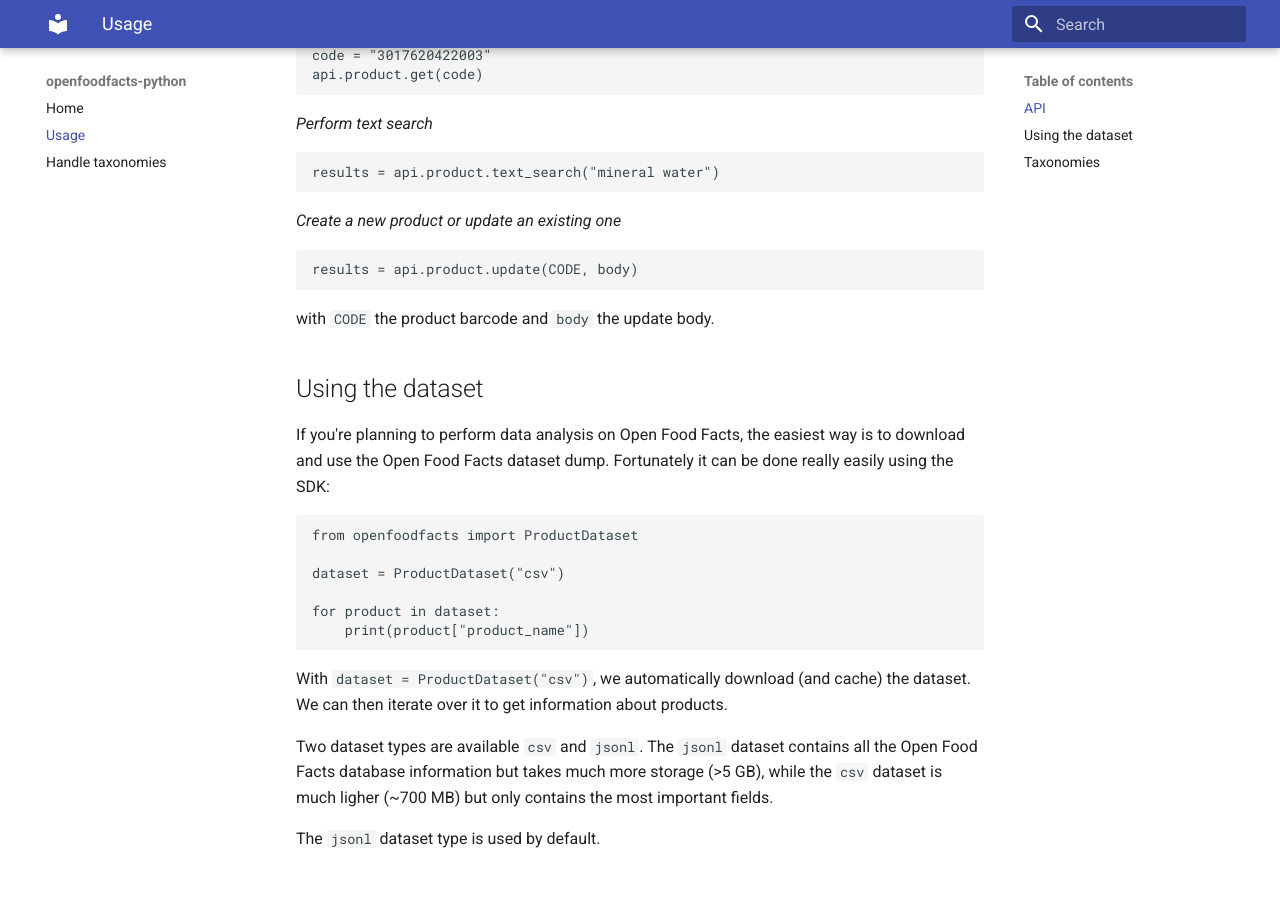
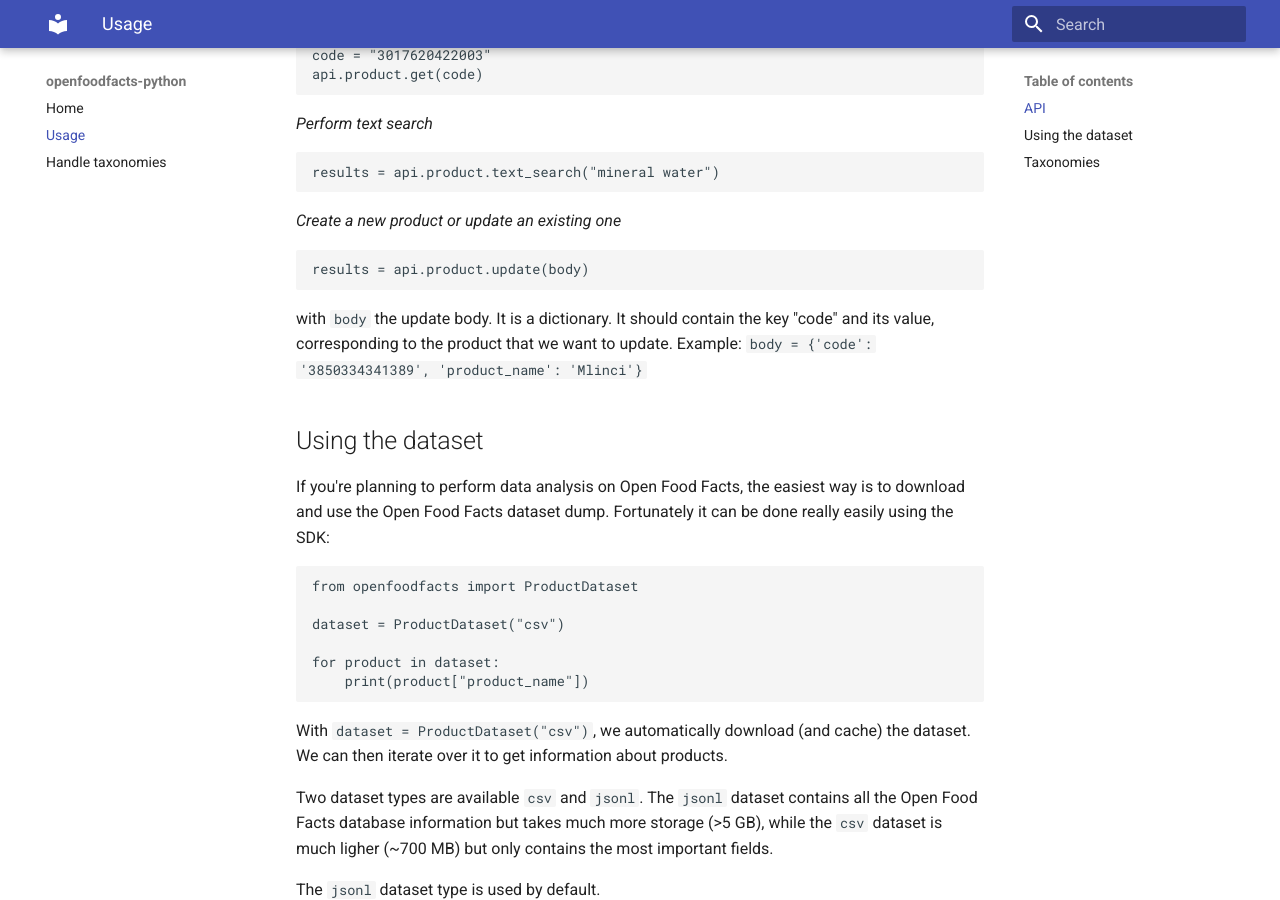
Before and after one commit to openfoodfacts/openfoodfacts-python, an MkDocs documentation site: the page built from docs/usage.md, in a window 1280 px wide and 900 px high, scrolled down 1003 px. Built offline with MkDocs 1.6.1 and Material for MkDocs 9.7.7, drawn with Linux system fonts in a browser that asks for light colours.

Commit message:
fix_upd_product

````diff
--- a/docs/usage.md
+++ b/docs/usage.md
@@ -47,10 +47,13 @@
 *Create a new product or update an existing one*
 
 ```python
-results = api.product.update(CODE, body)
+results = api.product.update(body)
 ```
 
-with `CODE` the product barcode and `body` the update body.
+with `body` the update body. It is a dictionary. It should contain
+the key "code" and its value, corresponding to the product that we
+want to update. Example:
+```body = {'code': '3850334341389', 'product_name': 'Mlinci'}```
 
 ## Using the dataset
 
````
Also changed, not shown: README.md (+5 -3 lines), 1 other file.
